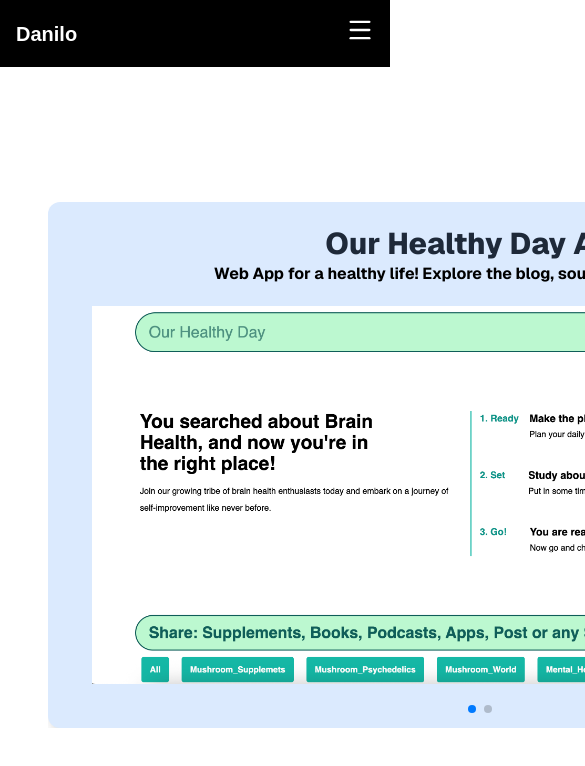
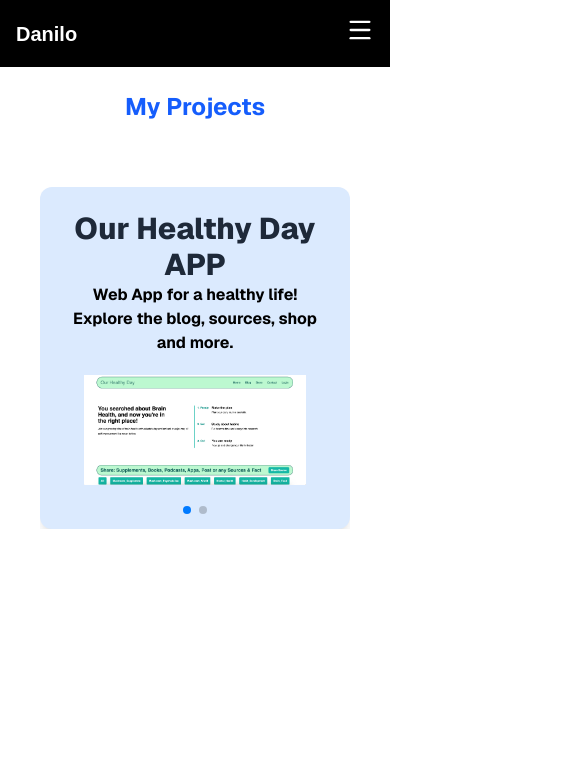
Before and after one commit to kulisic4/my-next-portfolio, a Next.js app: page /projects in a window 390 px wide. Shown: the top 766 px of the page, 585 px wide, since content can reach past the window. Built offline with nearby package versions, Linux system fonts and the light colour scheme; no server answers.

Commit message:
adding mobile responsiness to page.tsx for projectCarousel & navbar z-index

```diff
--- a/app/projects/page.tsx
+++ b/app/projects/page.tsx
@@ -1,13 +1,17 @@
 import ProjectCarousel from '@/components/ProjectCarousel'
 import React from 'react'
 
-const projects = () => {
+const Projects = () => {
   return (
-    <div className="font-sans grid grid-rows-[20px_1fr_20px] items-center justify-items-center min-h-screen p-8 pb-20 gap-16 sm:p-20">
-          <h1 className="text-4xl font-bold text-blue-600"></h1>
-          <ProjectCarousel />
+    <div className="font-sans flex flex-col items-center min-h-screen p-6 sm:p-20 gap-12">
+      <h1 className="text-2xl sm:text-4xl font-bold text-blue-600 text-center">
+        My Projects
+      </h1>
+      <div className="w-full max-w-4xl">
+        <ProjectCarousel />
+      </div>
     </div>
   )
 }
 
-export default projects
+export default Projects
--- a/components/NavBar.tsx
+++ b/components/NavBar.tsx
@@ -8,7 +8,7 @@ export default function Navbar() {
   const [isOpen, setIsOpen] = useState(false)
 
   return (
-    <nav className="bg-black text-white font-bold p-4 flex justify-between items-center relative">
+    <nav className="bg-black text-white font-bold p-4 flex justify-between items-center relative z-50">
       <div className="text-xl font-bold">
         <Link href="/">Danilo</Link>
       </div>
```
